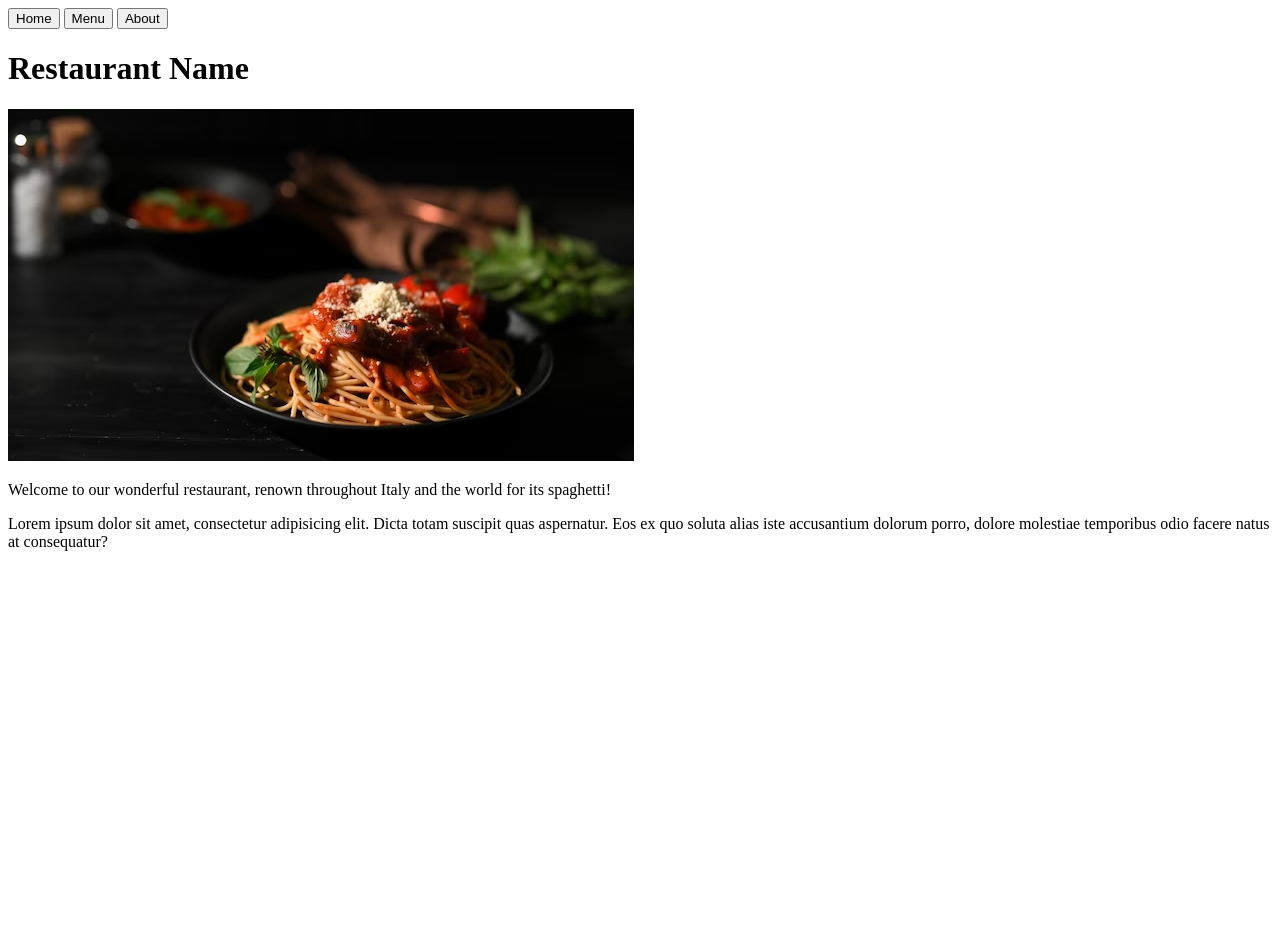
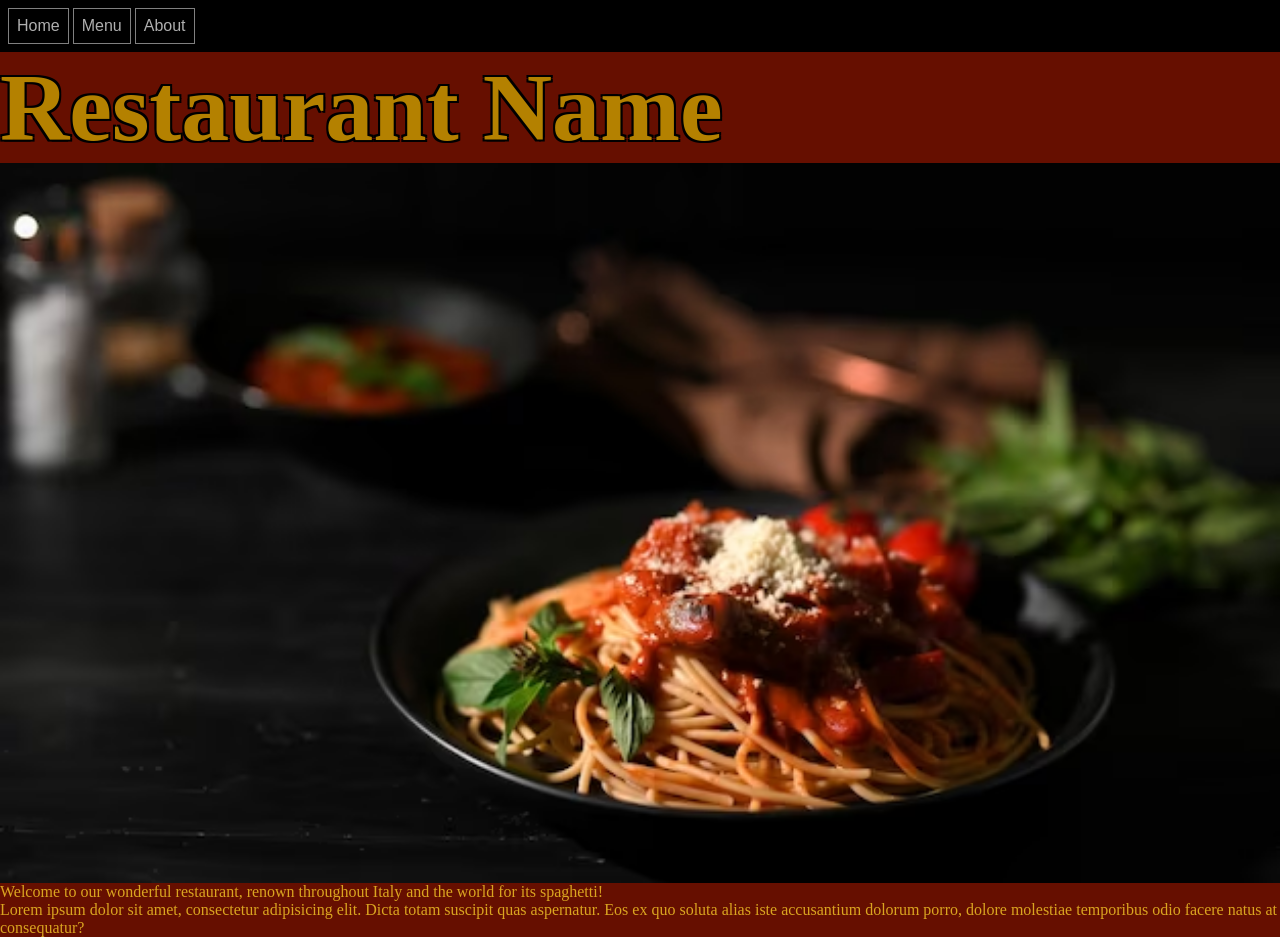
Before and after one commit to Cyber-Aarow/restaurant-page, a website: page src/template.html in a window 1280 px wide. Before the commit the page ends 800 px from the top, so only its background shows below. Drawn offline with Linux system fonts and the light colour scheme.

Commit message:
Add some basic CSS to give it a bit more flare.

```diff
--- a/src/index.js
+++ b/src/index.js
@@ -1 +1,2 @@
+import './main.css';
 console.log("Poop.");
--- /dev/null
+++ b/src/main.css
@@ -0,0 +1,55 @@
+*{
+    margin: 0;
+    padding: 0;
+    box-sizing: border-box;
+    text-decoration: none;
+    list-style-type: none;
+    border: none;
+}
+body {
+    background-color: black;
+}
+
+header {
+    background-color: black;
+    color: white;
+    padding: 1vh;
+}
+
+button {
+    background-color: black;
+    color: rgb(175, 175, 175);
+    border: 0.05vh solid gray;
+    padding: 1vh;
+    font-size: 1rem;
+}
+
+.title {
+    background-color: rgb(102, 15, 0);
+    color: rgb(180, 129, 0);
+    font-size: 48px;
+    font-weight: bold;
+    text-shadow:
+      -2px -2px 0 black,
+       2px -2px 0 black,
+      -2px  2px 0 black,
+       2px  2px 0 black;
+}
+
+.image-holder {
+    background-color: black;
+    display: flex;
+    justify-content: center;
+    overflow: hidden;
+}
+
+.image-holder img {
+    width: 100%;
+    height: 100%;
+    object-fit: cover;
+}
+
+.words {
+    background-color: rgb(102, 15, 0);
+    color: goldenrod;
+}
--- a/src/template.html
+++ b/src/template.html
@@ -4,6 +4,7 @@
     <meta charset="UTF-8">
     <meta name="viewport" content="width=device-width, initial-scale=1.0">
     <title>Restaurant Page</title>
+    <link rel="stylesheet" href="main.css">
 </head>
 <body>
     <header>
@@ -14,13 +15,13 @@
         </nav>
     </header>
     <div id="content">
-        <div>
+        <div class="title">
             <h1>Restaurant Name</h1>
         </div>
-        <div>
+        <div class="image-holder">
             <img src="./images/fancy spaghetti.avif">
         </div>
-        <div>
+        <div class="words">
             <p>Welcome to our wonderful restaurant, renown throughout Italy and the world for its spaghetti!</p>
             <p>Lorem ipsum dolor sit amet, consectetur adipisicing elit. Dicta totam suscipit quas aspernatur. Eos ex quo soluta alias iste accusantium dolorum porro, dolore molestiae temporibus odio facere natus at consequatur?</p>
         </div>
```
